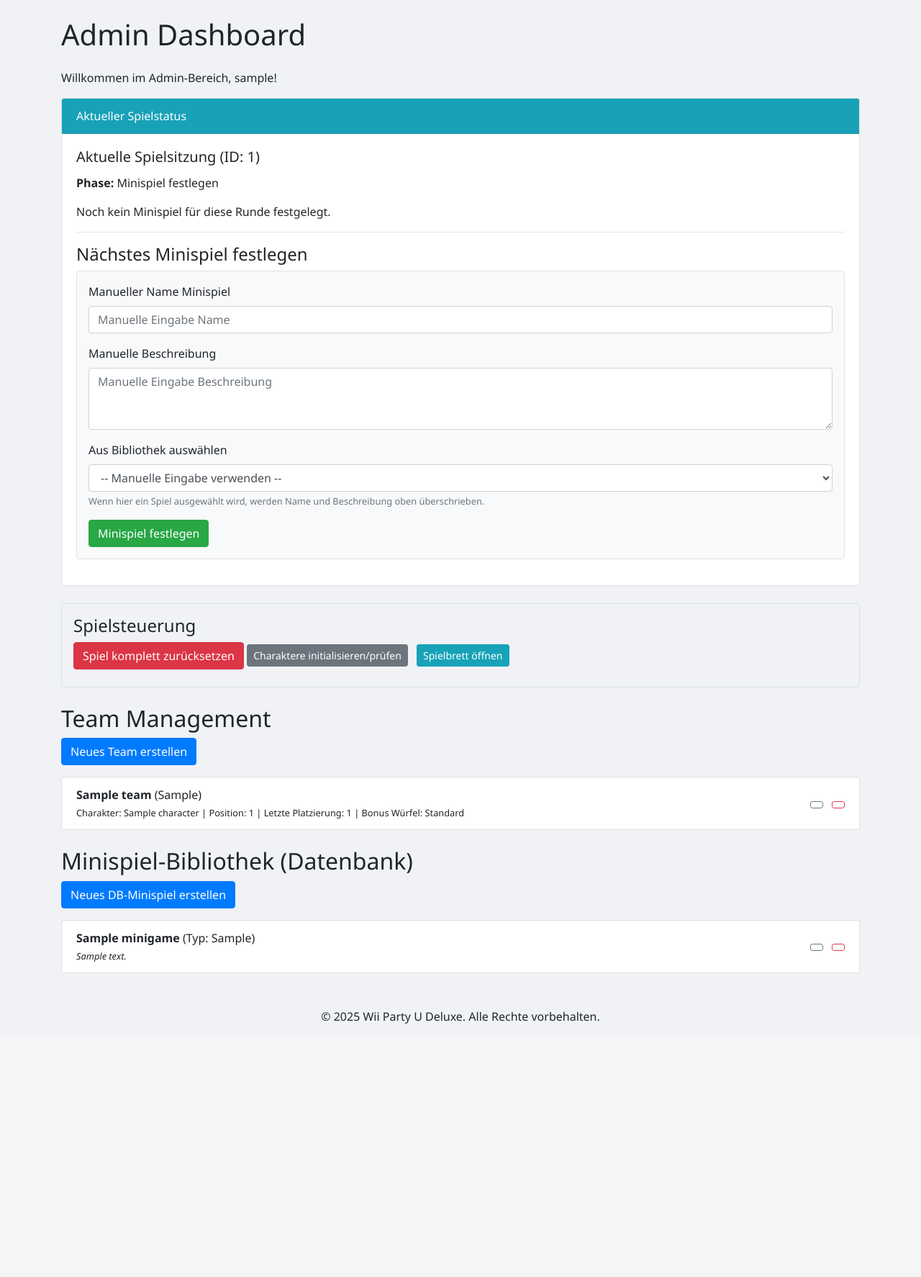
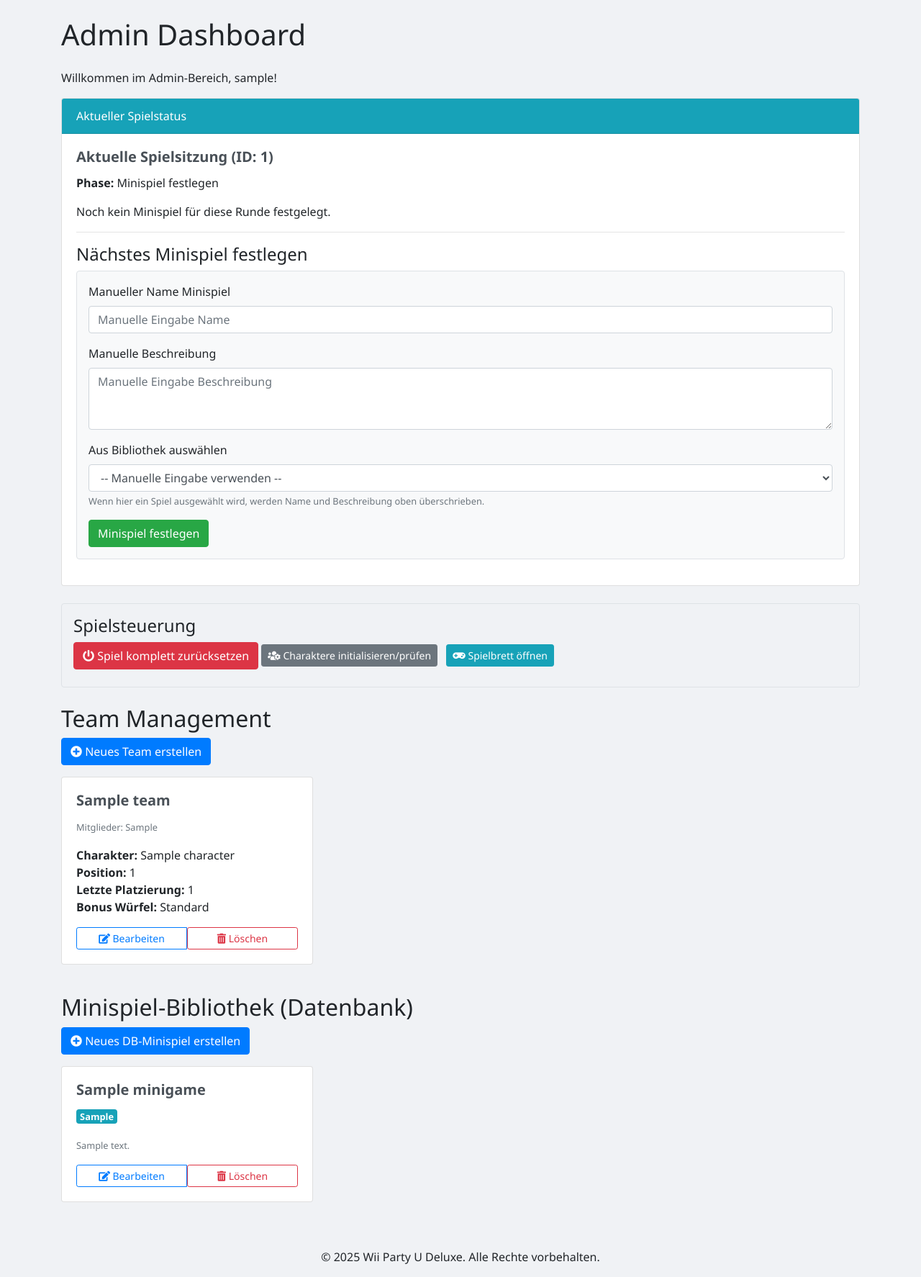
Before and after one commit to JoniBBM/Wii-Party2, a Flask app: page /admin/ in a window 1280 px wide. Shown: the part 56-1830 px from the top of the page at 72% size. Before the commit the page ends 1478 px from the top, so only its background shows below. Run offline with Flask 3, Linux system fonts and the light colour scheme; a user stored in the database is signed in; data comes from the database, SQL or seed files in the repository; both versions use the stored data as it was after the commit; tables that the repository leaves empty hold one stand-in row (values such as "Sample post"); some libraries are stand-ins or nearby versions.

Commit message:
Würfel button funktionier

```diff
--- a/app/templates/admin.html
+++ b/app/templates/admin.html
@@ -261,35 +261,43 @@
         <h2>Team Management</h2>
         <a href="{{ url_for('admin.create_team') }}" class="btn btn-primary mb-3"><i class="fas fa-plus-circle"></i> Neues Team erstellen</a>
         {% if teams %}
-            <ul class="list-group">
+            <div class="row">
                 {% for team in teams %}
-                    <li class="list-group-item d-flex justify-content-between align-items-center flex-wrap">
-                        <div class="team-info mb-2 mb-md-0">
-                            <strong>{{ team.name }}</strong>
-                            {% if team.members %}({{ team.members }}){% endif %}
-                            <br>
-                            <small>
-                                Charakter: {{ team.character.name if team.character else 'Kein Charakter' }} |
-                                Position: {{ team.current_position if team.current_position is not none else 'N/A' }} |
-                                Letzte Platzierung: {{ team.minigame_placement if team.minigame_placement else 'N/A' }} |
-                                Bonus Würfel:
+                <div class="col-md-6 col-lg-4 mb-3">
+                    <div class="card">
+                        <div class="card-body">
+                            <h5 class="card-title">{{ team.name }}</h5>
+                            {% if team.members %}
+                                <p class="card-text"><small class="text-muted">Mitglieder: {{ team.members }}</small></p>
+                            {% endif %}
+                            <p class="card-text">
+                                <strong>Charakter:</strong> {{ team.character.name if team.character else 'Kein Charakter' }}<br>
+                                <strong>Position:</strong> {{ team.current_position if team.current_position is not none else 'N/A' }}<br>
+                                <strong>Letzte Platzierung:</strong> {{ team.minigame_placement if team.minigame_placement else 'N/A' }}<br>
+                                <strong>Bonus Würfel:</strong>
                                 {% if team.bonus_dice_sides == 6 %} 1-6
                                 {% elif team.bonus_dice_sides == 4 %} 1-4
                                 {% elif team.bonus_dice_sides == 2 %} 1-2
                                 {% else %} Standard
                                 {% endif %}
-                            </small>
-                        </div>
-                        <div class="team-actions">
-                            <a href="{{ url_for('admin.edit_team', team_id=team.id) }}" class="btn btn-sm btn-outline-secondary mr-2"><i class="fas fa-edit"></i></a>
-                            <form method="POST" action="{{ url_for('admin.delete_team', team_id=team.id) }}" style="display: inline;" onsubmit="return confirm('Team {{ team.name }} wirklich löschen? Alle zugehörigen Daten gehen verloren!');">
+                            </p>
+                            <div class="btn-group w-100" role="group">
+                                <a href="{{ url_for('admin.edit_team', team_id=team.id) }}" class="btn btn-outline-primary btn-sm">
+                                    <i class="fas fa-edit"></i> Bearbeiten
+                                </a>
+                                <form method="POST" action="{{ url_for('admin.delete_team', team_id=team.id) }}" style="display: inline;"
+                                      onsubmit="return confirm('Team {{ team.name }} wirklich löschen? Alle zugehörigen Daten gehen verloren!');" class="w-50">
                                     <input type="hidden" name="csrf_token" value="{{ csrf_token() }}"/>
-                                <button type="submit" class="btn btn-sm btn-outline-danger"><i class="fas fa-trash-alt"></i></button>
+                                    <button type="submit" class="btn btn-outline-danger btn-sm w-100">
+                                        <i class="fas fa-trash-alt"></i> Löschen
+                                    </button>
                                 </form>
                             </div>
-                    </li>
+                        </div>
+                    </div>
+                </div>
                 {% endfor %}
-            </ul>
+            </div>
         {% else %}
             <p>Noch keine Teams erstellt.</p>
         {% endif %}
@@ -299,23 +307,37 @@
         <h2>Minispiel-Bibliothek (Datenbank)</h2>
         <a href="{{ url_for('admin.create_minigame_db') }}" class="btn btn-primary mb-3"><i class="fas fa-plus-circle"></i> Neues DB-Minispiel erstellen</a>
         {% if minigames_db %}
-            <ul class="list-group">
+            <div class="row">
                 {% for minigame in minigames_db %}
-                    <li class="list-group-item d-flex justify-content-between align-items-center flex-wrap">
-                        <div class="minigame-info mb-2 mb-md-0">
-                           <strong>{{ minigame.name }}</strong> (Typ: {{ minigame.type | title }})
-                           {% if minigame.description %}<br><small><em>{{ minigame.description }}</em></small>{% endif %}
-                        </div>
-                        <div class="minigame-actions">
-                            <a href="{{ url_for('admin.edit_minigame_db', minigame_id=minigame.id) }}" class="btn btn-sm btn-outline-secondary mr-2"><i class="fas fa-edit"></i></a>
-                            <form method="POST" action="{{ url_for('admin.delete_minigame_db', minigame_id=minigame.id) }}" style="display: inline;" onsubmit="return confirm('Minispiel {{ minigame.name }} wirklich aus der Bibliothek löschen?');">
+                <div class="col-md-6 col-lg-4 mb-3">
+                    <div class="card">
+                        <div class="card-body">
+                            <h5 class="card-title">{{ minigame.name }}</h5>
+                            <p class="card-text">
+                                <span class="badge badge-{{ 'primary' if minigame.type == 'game' else 'info' }}">
+                                    {{ minigame.type | title }}
+                                </span>
+                            </p>
+                            {% if minigame.description %}
+                                <p class="card-text"><small class="text-muted">{{ minigame.description }}</small></p>
+                            {% endif %}
+                            <div class="btn-group w-100" role="group">
+                                <a href="{{ url_for('admin.edit_minigame_db', minigame_id=minigame.id) }}" class="btn btn-outline-primary btn-sm">
+                                    <i class="fas fa-edit"></i> Bearbeiten
+                                </a>
+                                <form method="POST" action="{{ url_for('admin.delete_minigame_db', minigame_id=minigame.id) }}" style="display: inline;"
+                                      onsubmit="return confirm('Minispiel {{ minigame.name }} wirklich aus der Bibliothek löschen?');" class="w-50">
                                     <input type="hidden" name="csrf_token" value="{{ csrf_token() }}"/>
-                                <button type="submit" class="btn btn-sm btn-outline-danger"><i class="fas fa-trash-alt"></i></button>
+                                    <button type="submit" class="btn btn-outline-danger btn-sm w-100">
+                                        <i class="fas fa-trash-alt"></i> Löschen
+                                    </button>
                                 </form>
                             </div>
-                    </li>
+                        </div>
+                    </div>
+                </div>
                 {% endfor %}
-            </ul>
+            </div>
         {% else %}
             <p>Noch keine Minispiele in der Bibliothek erstellt.</p>
         {% endif %}
@@ -403,14 +425,16 @@
             .then(data => {
                 if (data.success) {
                     showDiceResult(data);
-                    // Die Seite wird jetzt nicht mehr automatisch neu geladen hier,
-                    // stattdessen wird updateGameStatus den Zustand aktualisieren.
-                    // Wenn die Phase wechselt (z.B. ROUND_OVER), wird ein Reload durch updateGameStatus ausgelöst.
-                    // Wir rufen updateGameStatus nach einer kurzen Verzögerung auf, um dem Server Zeit zu geben.
-                    setTimeout(updateGameStatus, 1500);
+                    // Sofortiges Update des Game Status nach erfolgreichem Würfeln
+                    setTimeout(() => {
+                        updateGameStatus();
+                    }, 500); // Kurze Verzögerung, damit Server Zeit hat zu aktualisieren
                 } else {
                     showFlashMessage('Fehler beim Würfeln: ' + (data.error || data.details || 'Unbekannter Fehler'), 'danger');
-                    // Button Zustand wird durch updateGameStatus() wiederhergestellt oder bei Phasenwechsel
+                    // Button wieder aktivieren bei Fehler
+                    isRollingDice = false;
+                    rollDiceBtn.disabled = false;
+                    rollDiceBtn.innerHTML = '<i class="fas fa-dice"></i> Für aktuelles Team würfeln';
                 }
             })
             .catch(error => {
@@ -419,22 +443,10 @@
                 if (error && error.error) errorMsg = error.error;
                 if (error && error.details) errorMsg += ` Details: ${error.details}`;
                 showFlashMessage(errorMsg, 'danger');
-            })
-            .finally(() => {
-                // Der Button-Zustand wird durch updateGameStatus() oder Seiten-Reload bei Phasenwechsel gehandhabt.
-                // isRollingDice wird in updateGameStatus() oder bei Phasenwechsel zurückgesetzt.
-                // Hier setzen wir es nach einer Verzögerung zurück, falls updateGameStatus nicht schnell genug ist
-                // oder fehlschlägt, um den Button nicht dauerhaft blockiert zu lassen.
-                setTimeout(() => {
+                // Button wieder aktivieren bei Fehler
                 isRollingDice = false;
-                    // Wenn der Button immer noch deaktiviert ist und nicht lädt,
-                    // und die Phase immer noch DICE_ROLLING ist, dann aktivieren.
-                    const currentPhaseSpan = document.querySelector('[data-phase]');
-                    if (currentPhaseSpan && currentPhaseSpan.dataset.phase === 'DICE_ROLLING' && rollDiceBtn.disabled && !rollDiceBtn.innerHTML.includes('fa-spinner')) {
                 rollDiceBtn.disabled = false;
                 rollDiceBtn.innerHTML = '<i class="fas fa-dice"></i> Für aktuelles Team würfeln';
-                    }
-                }, 2500);
             });
         }
 
@@ -458,9 +470,6 @@
         }
 
         function updateGameStatus() {
-            // Verhindere Update, wenn gerade gewürfelt wird
-            if (isRollingDice) return;
-
             const currentPhaseSpan = document.querySelector('[data-phase]');
             const initialPhase = currentPhaseSpan ? currentPhaseSpan.dataset.phase : null;
 
@@ -491,25 +500,29 @@
                                     ${currentTeamData.name}
                                 </span>
                                 <small class="d-block mt-1">
-                                    Position: ${currentTeamData.current_position} | Bonus: ${bonusText}
+                                    Position: ${currentTeamData.position} | Bonus: ${bonusText}
                                 </small>
                             `;
-                            // Würfelbutton aktivieren, wenn er es nicht ist und nicht gerade geladen wird
-                            if (rollDiceBtn && rollDiceBtn.disabled && !rollDiceBtn.innerHTML.includes('fa-spinner')) {
+
+                            // Würfelbutton aktivieren, wenn ein Team dran ist
+                            if (rollDiceBtn) {
                                 rollDiceBtn.disabled = false;
                                 rollDiceBtn.innerHTML = '<i class="fas fa-dice"></i> Für aktuelles Team würfeln';
-                                isRollingDice = false; // Sicherstellen, dass Flag zurückgesetzt ist
+                                isRollingDice = false; // Flag zurücksetzen
                             }
-                        } else { // Kein Team dran (z.B. direkt nach Rundenende, vor Phasenwechsel-Reload)
+                        } else { // Kein Team dran
                              currentTurnInfo.innerHTML = `<span class="text-muted">Warte auf Team...</span>`;
-                             if (rollDiceBtn) rollDiceBtn.disabled = true;
+                             if (rollDiceBtn) {
+                                 rollDiceBtn.disabled = true;
+                                 isRollingDice = false;
                              }
-                    } else if (rollDiceBtn) { // Wenn nicht DICE_ROLLING phase
+                        }
+                    } else if (rollDiceBtn && newPhase !== 'DICE_ROLLING') { // Wenn nicht DICE_ROLLING phase
                         rollDiceBtn.disabled = true;
-                         isRollingDice = false; // Sicherstellen, dass Flag zurückgesetzt ist
+                        isRollingDice = false;
                     }
 
-                    // Würfelreihenfolge aktualisieren (vereinfacht, ggf. detaillierter)
+                    // Würfelreihenfolge aktualisieren
                     const orderListDiv = document.querySelector('.team-order-list');
                     if (orderListDiv && data.game_session.dice_roll_order) {
                         const orderIds = data.game_session.dice_roll_order.split(',');
@@ -529,7 +542,10 @@
 
 
                 } else { // Keine game_session Daten
-                     if (rollDiceBtn) rollDiceBtn.disabled = true;
+                     if (rollDiceBtn) {
+                         rollDiceBtn.disabled = true;
+                         isRollingDice = false;
+                     }
                      if (currentTurnInfo) currentTurnInfo.innerHTML = `<span class="text-muted">Keine aktive Session.</span>`;
                 }
             })
@@ -539,12 +555,12 @@
             });
         }
 
-        // Starte das Intervall nur, wenn der Würfelbutton existiert (also in DICE_ROLLING Phase)
-        // oder wenn wir generell den Status pollen wollen
-        // Das Intervall wird jetzt immer gestartet, aber die Aktionen darin sind konditional
-        if (typeof gameStatusInterval !== 'undefined') clearInterval(gameStatusInterval); // Altes Intervall löschen
-        gameStatusInterval = setInterval(updateGameStatus, 7000); // Poll-Intervall (z.B. alle 7 Sekunden)
-        updateGameStatus(); // Initialer Aufruf, um den Zustand sofort zu laden
+        // Starte das Intervall für regelmäßige Updates
+        if (typeof gameStatusInterval !== 'undefined') clearInterval(gameStatusInterval);
+        gameStatusInterval = setInterval(updateGameStatus, 5000); // Poll alle 5 Sekunden
+
+        // Initiales Update
+        updateGameStatus();
     });
     </script>
 
@@ -602,20 +618,28 @@
         box-shadow: none;
     }
 
-    /* Styling für bessere Lesbarkeit der Team- und Minispiel-Listen */
-    .team-info, .minigame-info {
-        flex-grow: 1;
+    /* Bessere Darstellung der Team- und Minispiel-Cards */
+    .card {
+        transition: transform 0.2s ease-in-out;
+        border: 1px solid rgba(0,0,0,.125);
     }
-    .team-actions, .minigame-actions {
-        white-space: nowrap; /* Verhindert Umbruch der Buttons */
+
+    .card:hover {
+        transform: translateY(-2px);
+        box-shadow: 0 4px 8px rgba(0,0,0,0.15);
     }
-    .list-group-item {
-        align-items: flex-start; /* Bessere Ausrichtung bei mehrzeiligem Text */
+
+    .btn-group .btn {
+        flex: 1;
     }
-    @media (min-width: 768px) { /* md Breakpoint */
-        .list-group-item {
-            align-items: center; /* Standardausrichtung für größere Bildschirme */
+
+    .card-title {
+        color: #495057;
+        font-weight: 600;
     }
+
+    .badge {
+        font-size: 0.8em;
     }
     </style>
 {% endblock %}
--- a/app/templates/base.html
+++ b/app/templates/base.html
@@ -5,6 +5,7 @@
     <meta name="viewport" content="width=device-width, initial-scale=1.0">
     <title>{% block title %}Wii Party U Deluxe{% endblock %}</title>
     <link rel="stylesheet" href="https://stackpath.bootstrapcdn.com/bootstrap/4.5.2/css/bootstrap.min.css">
+    <link rel="stylesheet" href="https://cdnjs.cloudflare.com/ajax/libs/font-awesome/5.15.4/css/all.min.css">
     <link rel="stylesheet" href="{{ url_for('static', filename='css/style.css') }}">
     {% block styles %}{% endblock %}
 </head>
```
Also changed, not shown: app/templates/create_minigame.html (+10 -1 lines), app/templates/edit_minigame.html (+10 -0 lines), app.db. Lines whose indentation alone changed are shown as unchanged.
